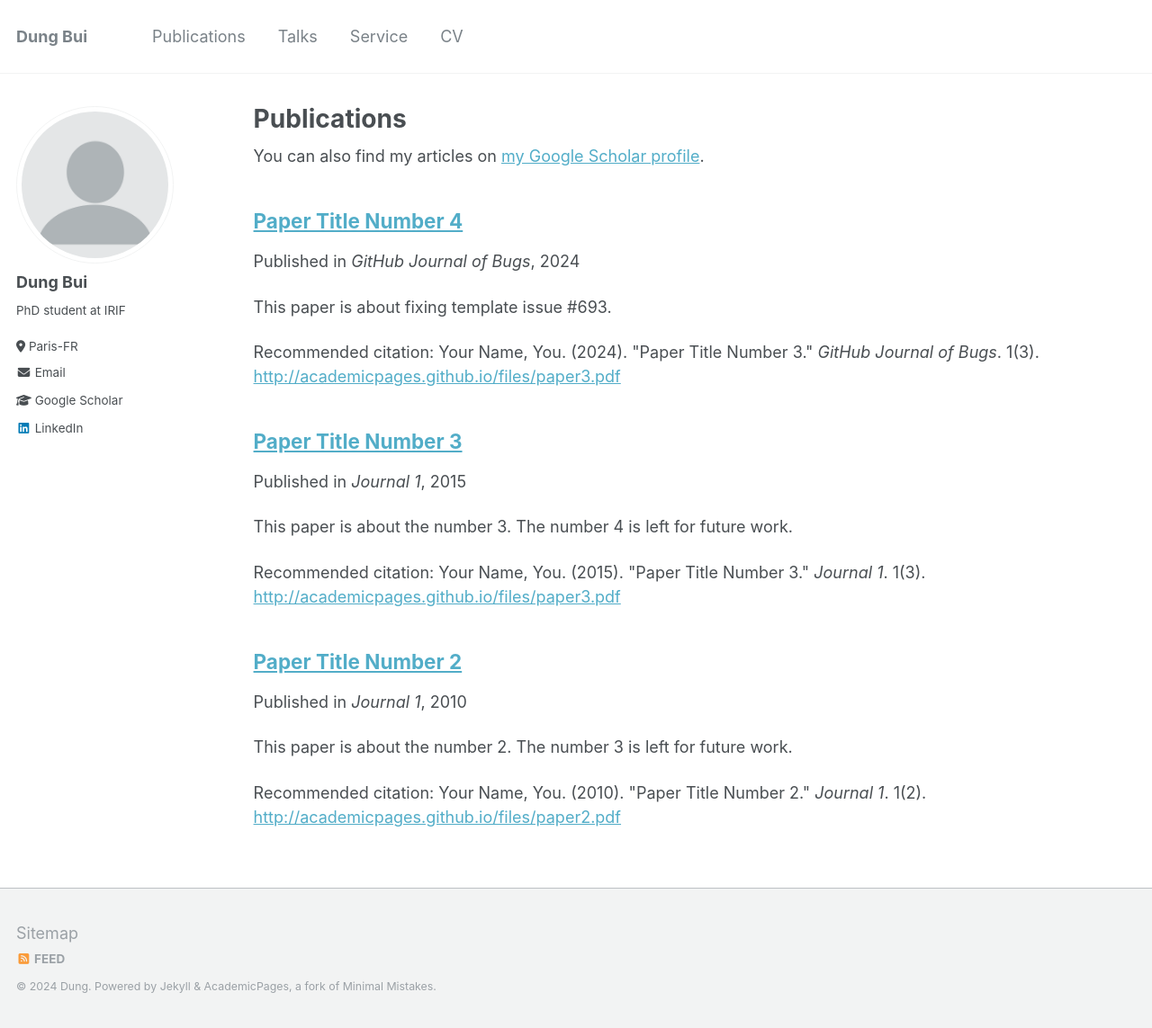
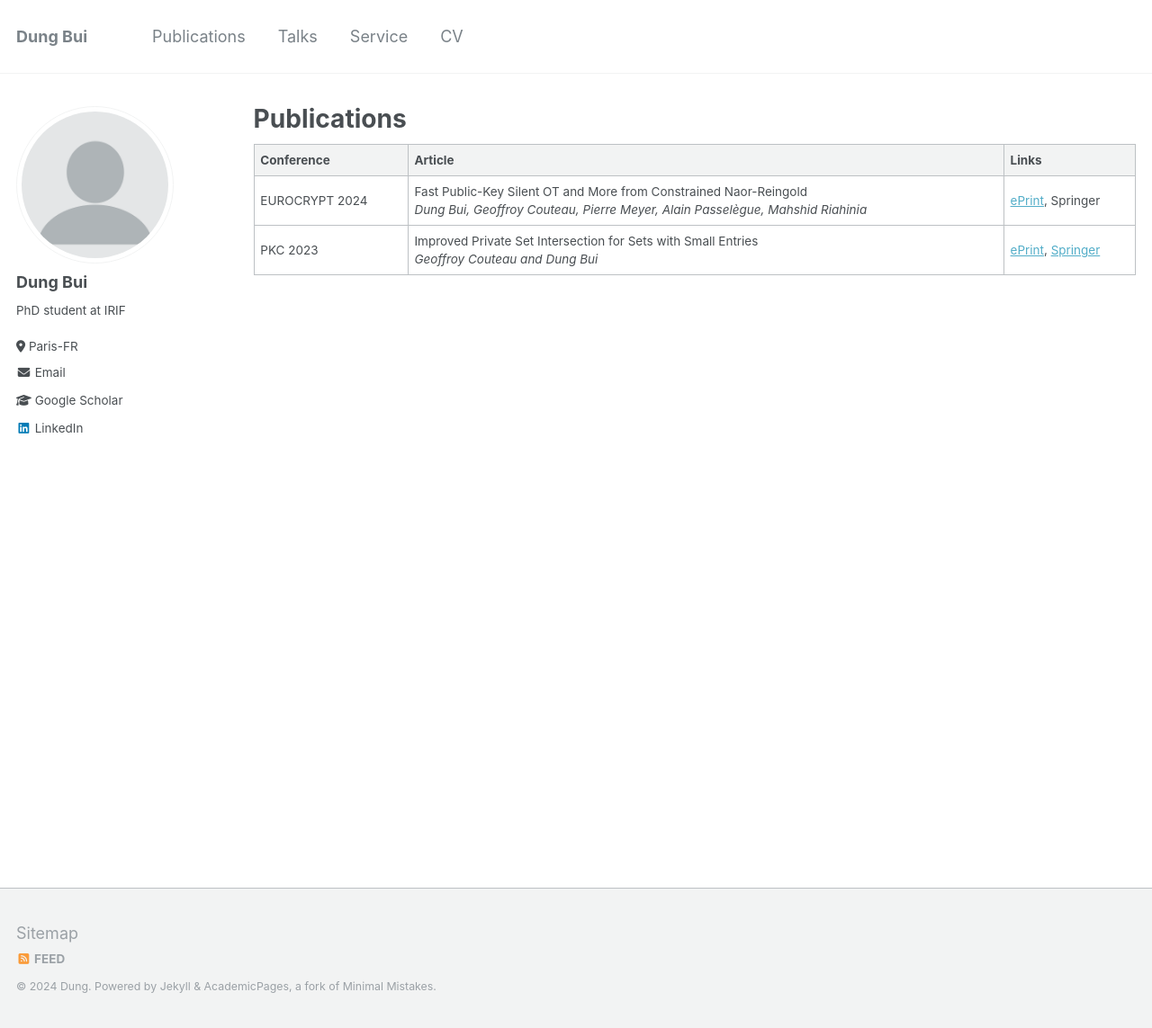
Before and after one commit to dungbui15/dungbui15.github.io, a Jekyll site: the page built from _pages/publications.md, in a window 1280 px wide and 1143 px high. Shown: the whole window at 90% size. Built offline with Jekyll 4.4.1, drawn with Linux system fonts in a browser that asks for light colours.

Commit message:
Update publications.md

```diff
--- a/_pages/publications.md
+++ b/_pages/publications.md
@@ -1,16 +1,14 @@
 ---
+title:  "Publications"
+classes: wide
 layout: archive
-title: "Publications"
 permalink: /publications/
 author_profile: true
+tags: test
+categories: TestCategories
 ---
 
-{% if site.author.googlescholar %}
-  <div class="wordwrap">You can also find my articles on <a href="{{site.author.googlescholar}}">my Google Scholar profile</a>.</div>
-{% endif %}
-
-{% include base_path %}
-
-{% for post in site.publications reversed %}
-  {% include archive-single.html %}
-{% endfor %}
+| Conference | Article                                        | Links |
+| -----|---------------------------------------- | -------------|
+| EUROCRYPT 2024 | Fast Public-Key Silent OT and More from Constrained Naor-Reingold <br> *Dung Bui, Geoffroy Couteau, Pierre Meyer, Alain Passelègue, Mahshid Riahinia* | [ePrint](https://eprint.iacr.org/2024/178), Springer |
+| PKC 2023  | Improved Private Set Intersection for Sets with Small Entries <br> *Geoffroy Couteau and Dung Bui* | [ePrint](https://eprint.iacr.org/2022/334.pdf), [Springer](https://link.springer.com/chapter/10.1007/978-3-031-31371-4_7) |
```
